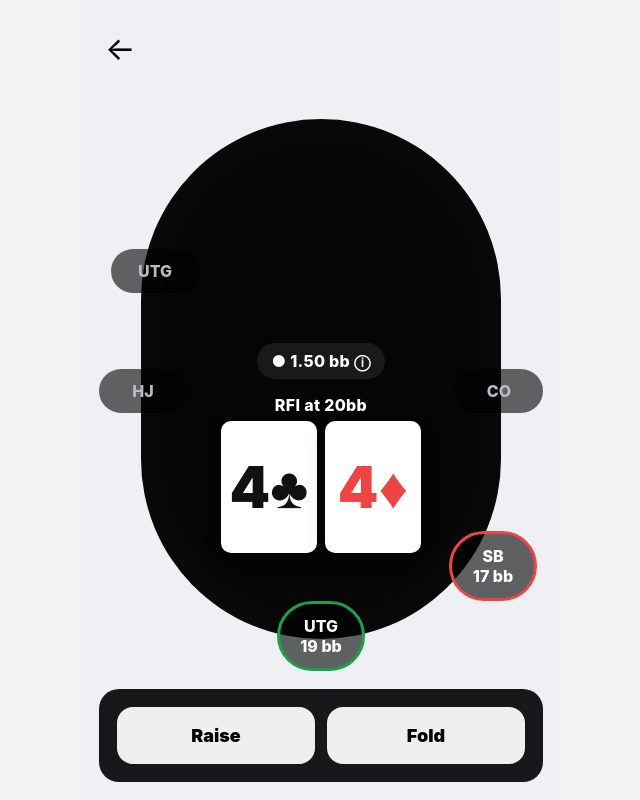
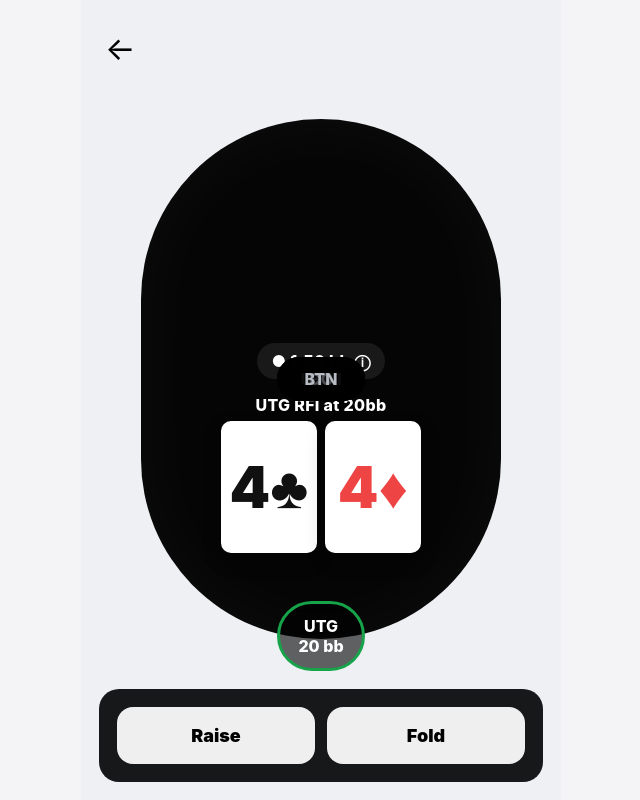
Before and after one commit to evilwarlock/Poklaude, a Next.js app: page / in a window 1280 px wide. Both pictures are taken after a click on the button "▶ Start Training". Shown: the whole page, without its empty margins (319-959 px from the left). Built offline with nearby package versions, Linux system fonts and the light colour scheme.

Commit message:
Rename app and fix RFI table seats

```diff
--- a/app/page.tsx
+++ b/app/page.tsx
@@ -137,7 +137,7 @@ export default function Home() {
   return (
     <main className="app-shell">
       <TopBar />
-      <h1>GTO Drills</h1>
+      <h1>Poklaude</h1>
       <p className="subtitle">Configure your preflop training session</p>
 
       <section className="card">
@@ -260,7 +260,7 @@ export default function Home() {
 function TopBar() {
   return (
     <div className="topbar">
-      <div className="logo">♠</div>
+      <div className="logo">♠ Poklaude</div>
       <div className="avatar">Y</div>
     </div>
   );
@@ -327,6 +327,16 @@ function OptionPill<T extends string | number>({
   );
 }
 
+const tableSeats: Array<{ position: Position; label: string; className: string }> = [
+  { position: 'SB', label: 'SB', className: 'seat-sb' },
+  { position: 'BB', label: 'BB', className: 'seat-bb' },
+  { position: 'UTG', label: 'UTG', className: 'seat-utg' },
+  { position: 'UTG+1', label: 'UTG1', className: 'seat-utg1' },
+  { position: 'HJ', label: 'HJ', className: 'seat-hj' },
+  { position: 'CO', label: 'CO', className: 'seat-co' },
+  { position: 'BTN', label: 'BTN', className: 'seat-btn' },
+];
+
 function DrillScreen({
   question,
   feedback,
@@ -346,14 +356,18 @@ function DrillScreen({
     <main className="drill-shell">
       <button className="back-btn" onClick={onBack}>←</button>
       <div className="table">
-        <div className="seat" style={{ left: '-30px', top: '130px' }}>UTG</div>
-        <div className="seat" style={{ left: '-42px', top: '250px' }}>HJ</div>
-        <div className="seat" style={{ right: '-42px', top: '250px' }}>CO</div>
-        <div className="seat villain">{question.villainPosition ?? 'SB'}<br />17 bb</div>
-        <div className="seat hero">{question.heroPosition}<br />{question.stackDepth - 1} bb</div>
+        {tableSeats.map((seat) => {
+          const isHero = seat.position === question.heroPosition;
+          return (
+            <div className={`seat ${seat.className} ${isHero ? 'hero' : ''}`} key={seat.position}>
+              {seat.label}
+              {isHero && <><br />{question.stackDepth} bb</>}
+            </div>
+          );
+        })}
         <div className="spot-title">
           <div className="pot">● {question.potBb.toFixed(2)} bb ⓘ</div>
-          <div>{question.scenario} {question.villainPosition ? `vs ${question.villainPosition}` : ''} at {question.stackDepth}bb</div>
+          <div>{displayPosition(question.heroPosition)} RFI at {question.stackDepth}bb</div>
         </div>
         <div className="cards">
           <div className={`card-face ${question.cards[0].includes('♥') || question.cards[0].includes('♦') ? 'red' : ''}`}>{question.cards[0]}</div>
@@ -396,6 +410,10 @@ function toggleArrayValue<T>(value: T, current: T[], onChange: (next: T[]) => vo
   }
 }
 
+function displayPosition(position: Position) {
+  return position === 'UTG+1' ? 'UTG1' : position;
+}
+
 function scenarioDescription(scenario: Scenario) {
   switch (scenario) {
     case 'RFI':
```
